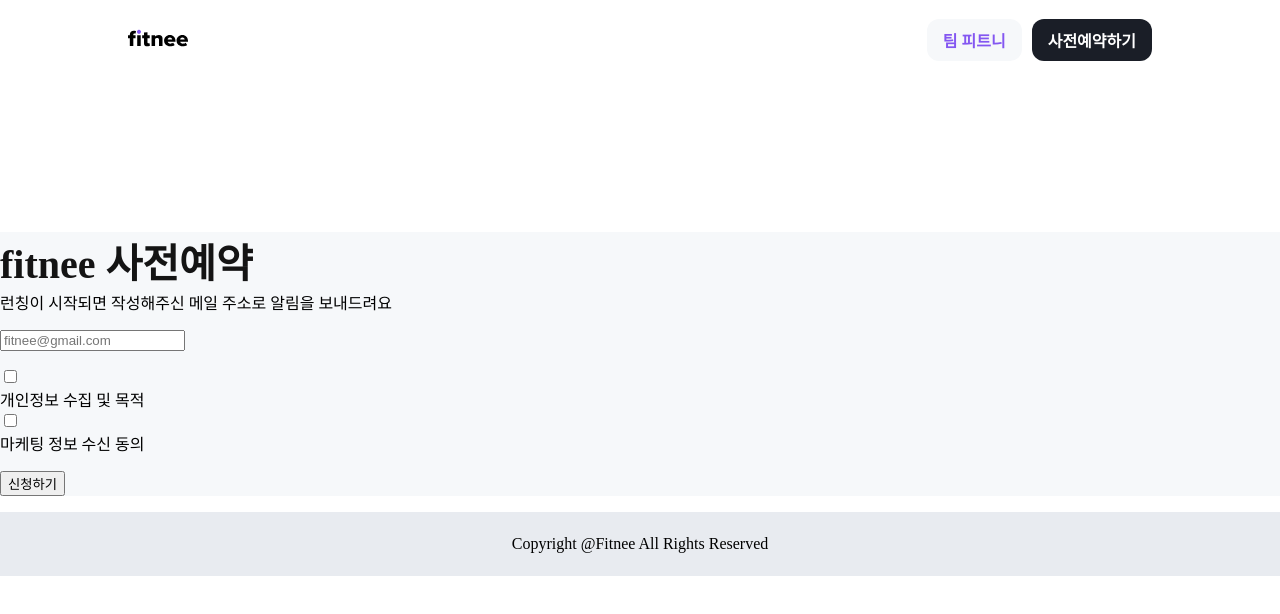
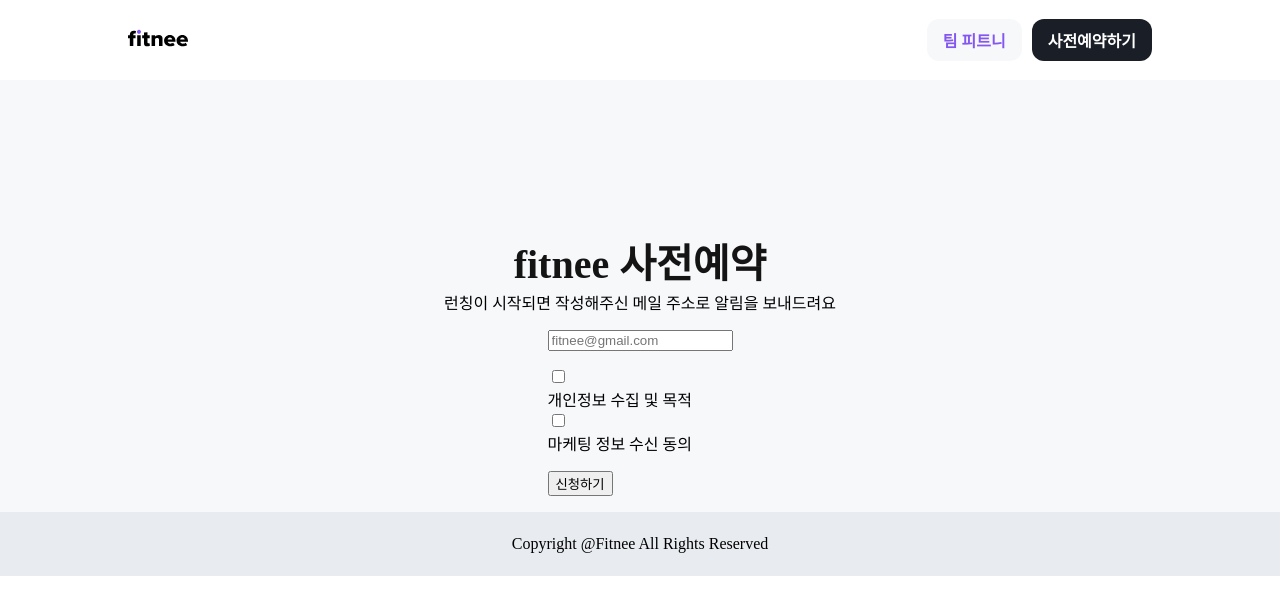
Before and after one commit to fbwogur121/Fitnee_Landing, a Next.js app in the folder landing-page/: page /promotion in a window 1280 px wide. Shown: the top 614 px of the page. Built offline with nearby package versions, Linux system fonts and the light colour scheme; a web font is replaced by a local one.

Commit message:
db테스트

```diff
--- a/landing-page/app/globals.css
+++ b/landing-page/app/globals.css
@@ -212,3 +212,8 @@ footer {
 /***************************************
               promotion
 ****************************************/
+.promotion {
+  display: flex;
+  flex-direction: column;
+  align-items: center;
+}
--- a/landing-page/db.json
+++ b/landing-page/db.json
@@ -11,6 +11,10 @@
     {
       "email": "kindseho@naver.com",
       "id": 3
+    },
+    {
+      "email": "",
+      "id": 4
     }
   ],
   "posts": [
```
